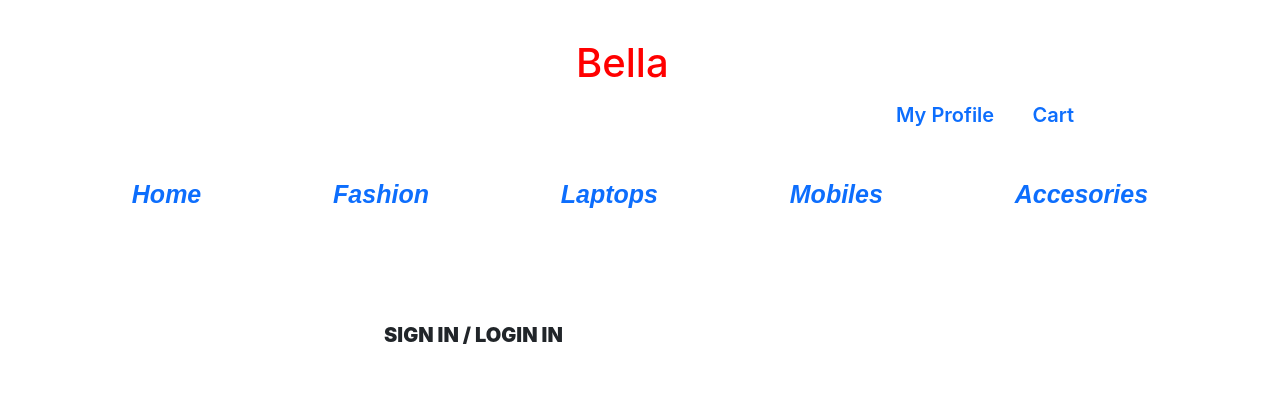
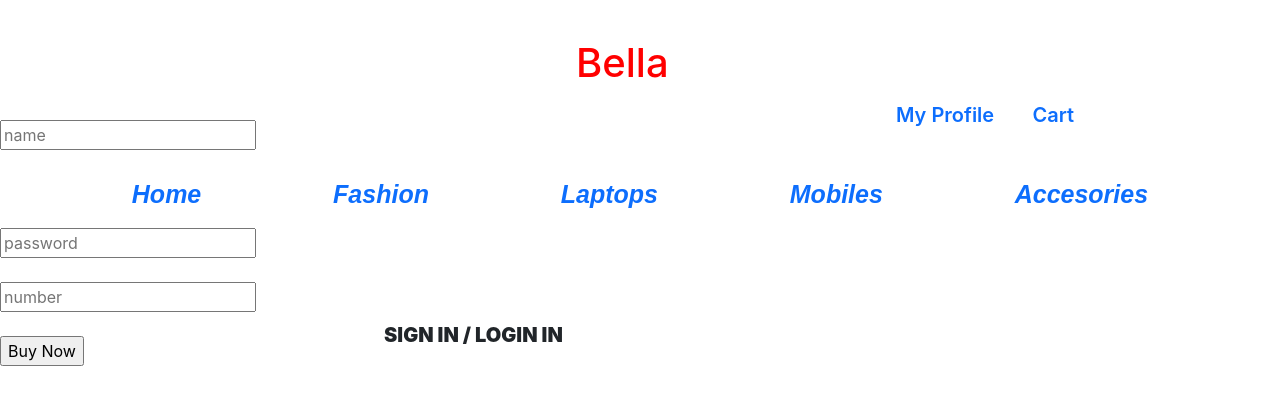
Before and after one commit to DINESHBABU1998/e-commerce, a React (Create React App) app: page /profile in a window 1280 px wide. Shown: the top 404 px of the page. Built offline with nearby package versions, Linux system fonts and the light colour scheme.

Commit message:
Update Profile.js

```diff
--- a/src/components/Profile.js
+++ b/src/components/Profile.js
@@ -5,6 +5,11 @@ function Profile() {
     <div>
       <form>
         <label className='sign'>SIGN IN / LOGIN IN</label>
+        <input type='text' placeholder='name'/><br/><br/>
+        <input type='email' placeholder='email'/><br/><br/>
+        <input type='password' placeholder='password'/><br/><br/>
+        <input type='number' placeholder='number'/><br/><br/>
+        <input type='submit' value='Buy Now'/>
       </form>
     </div>
   )
```
